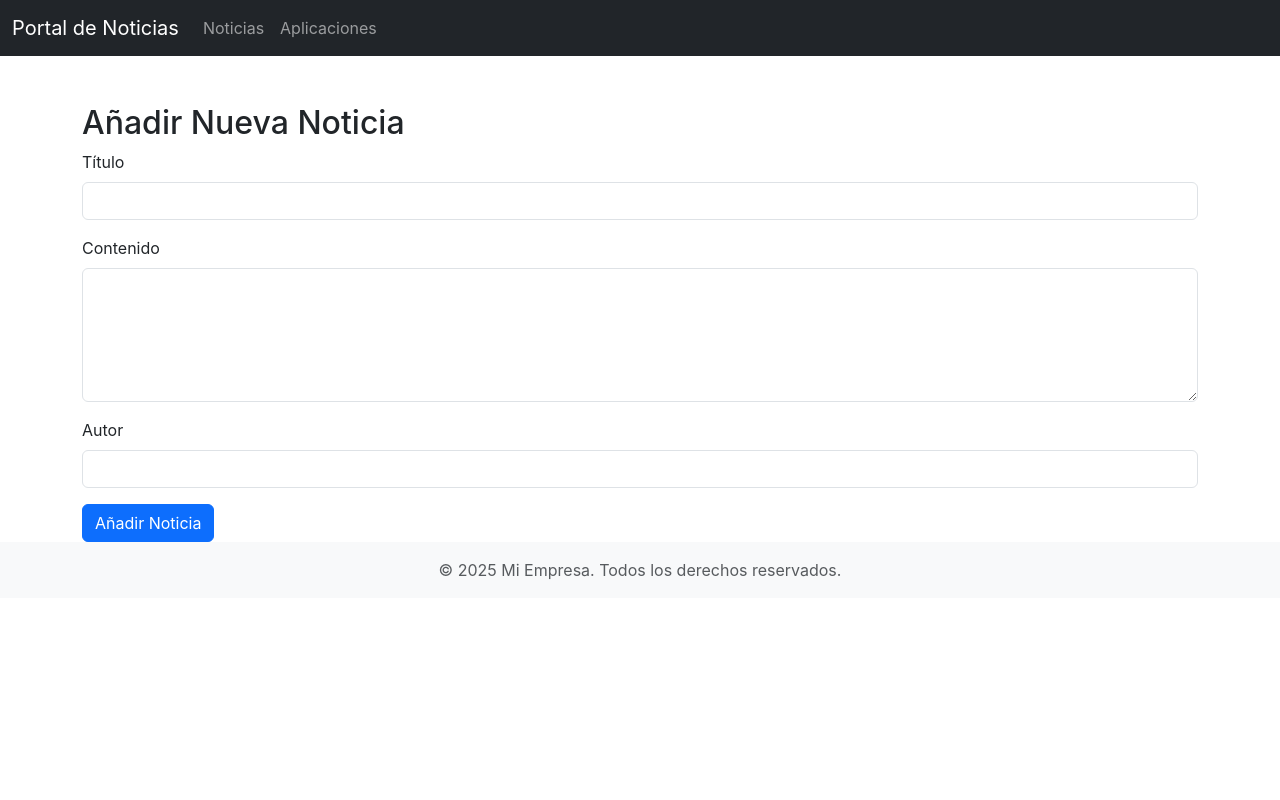
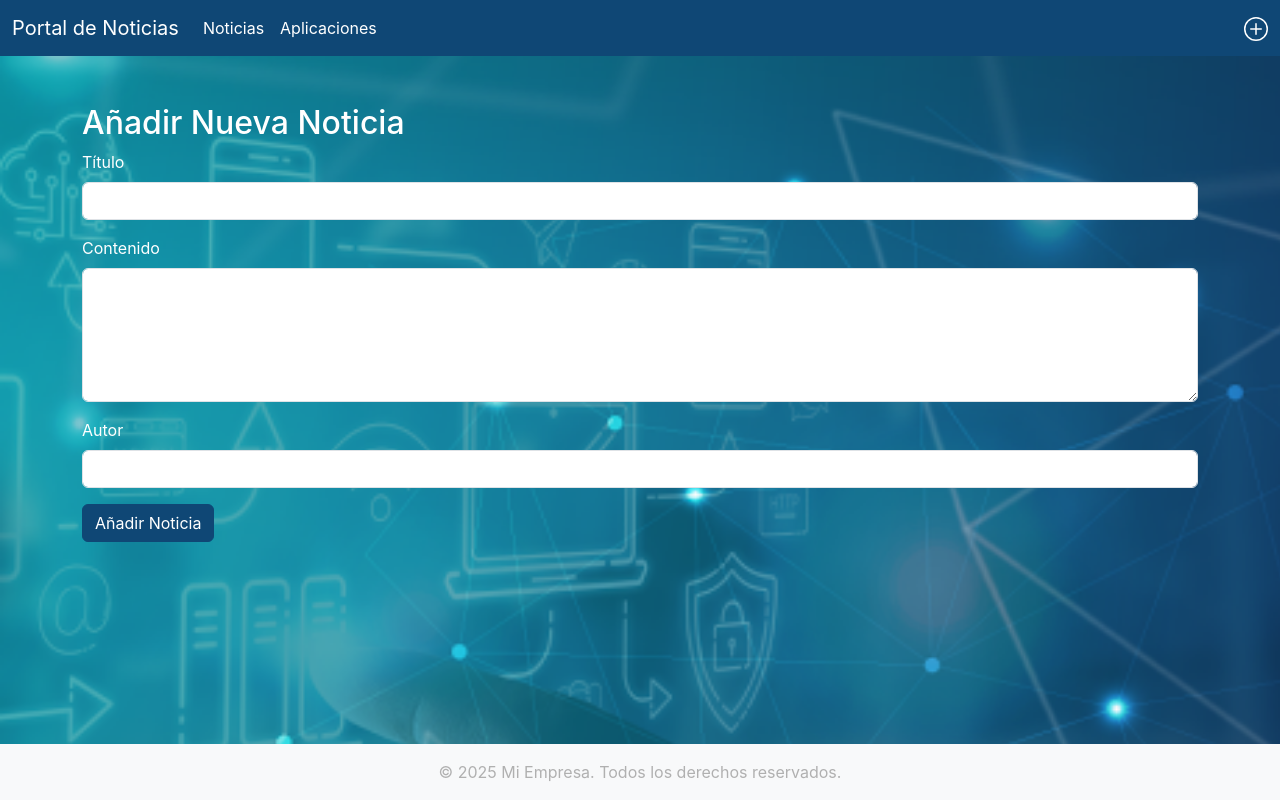
Before and after one commit to AndersRomero/PortalGSH, a React (Create React App) app: page /admin in a window 1280 px wide. Built offline with nearby package versions, Linux system fonts and the light colour scheme.

Commit message:
Adicion estilos y fondo de pagina

```diff
--- a/src/components/Header.tsx
+++ b/src/components/Header.tsx
@@ -4,9 +4,10 @@ import { Link } from 'react-router-dom';
 
 const Header: React.FC = () => {
   return (
-    <nav className="navbar navbar-expand-lg navbar-dark bg-dark">
+    <nav className="navbar navbar-expand-lg navbar-dark">
       <div className="container-fluid">
         <Link className="navbar-brand" to="/">Portal de Noticias</Link>
+
         <div className="collapse navbar-collapse">
           <ul className="navbar-nav me-auto mb-2 mb-lg-0">
             <li className="nav-item">
@@ -17,6 +18,13 @@ const Header: React.FC = () => {
             </li>
           </ul>
         </div>
+
+        <Link to="/admin" className="ms-auto text-white">
+          <svg xmlns="http://www.w3.org/2000/svg" width="24" height="24" fill="currentColor" className="bi bi-plus-circle" viewBox="0 0 16 16">
+            <path d="M8 15A7 7 0 1 1 8 1a7 7 0 0 1 0 14zm0 1A8 8 0 1 0 8 0a8 8 0 0 0 0 16z"/>
+            <path d="M8 4a.5.5 0 0 1 .5.5v3h3a.5.5 0 0 1 0 1h-3v3a.5.5 0 0 1-1 0v-3h-3a.5.5 0 0 1 0-1h3v-3A.5.5 0 0 1 8 4z"/>
+          </svg>
+        </Link>
       </div>
     </nav>
   );
--- a/src/index.css
+++ b/src/index.css
@@ -5,9 +5,66 @@ body {
     sans-serif;
   -webkit-font-smoothing: antialiased;
   -moz-osx-font-smoothing: grayscale;
+
+  /* Fondo Tecnológico */
+  background: url(../public/images/fondo_portal.png);
+  background-attachment: fixed; /* Para que el fondo no se mueva al hacer scroll */
+  background-repeat: no-repeat;
+  background-size: cover;
+  color: #FFFFFF; /* Color de texto principal blanco */
 }
 
 code {
   font-family: source-code-pro, Menlo, Monaco, Consolas, 'Courier New',
     monospace;
 }
+
+/* Estilos para el texto en general */
+h1, h2, h3, h4, h5, h6, p, label, a {
+  color: #FFFFFF; /* Asegura que el texto sea blanco */
+}
+
+/* Sobrescribir estilos de Bootstrap para el navbar */
+.navbar {
+  background-color: #0F4775 !important; /* Color azul personalizado */
+}
+
+.navbar-brand, .nav-link {
+  color: #FFFFFF !important; /* Texto blanco para el navbar */
+}
+
+/* Estilos para las tarjetas de noticias */
+.card {
+  background-color: rgba(255, 255, 255, 0.1); /* Fondo ligeramente transparente */
+  border: 1px solid rgba(255, 255, 255, 0.3); /* Borde sutil */
+  color: #FFFFFF; /* Texto blanco dentro de la tarjeta */
+}
+
+.card-title {
+  color: #FFFFFF; /* Título de la tarjeta blanco */
+}
+
+.card-text {
+  color: #E0E0E0; /* Texto de la tarjeta ligeramente gris para contraste */
+}
+
+.text-muted {
+  color: #B0B0B0 !important; /* Texto muted más claro */
+}
+
+/* Estilos para los botones */
+.btn-primary {
+  background-color: #0F4775 !important;
+  border-color: #0F4775 !important;
+}
+
+.btn-primary:hover {
+  background-color: #0A2E4A !important;
+  border-color: #0A2E4A !important;
+}
+
+footer {
+  bottom: 0;
+  position: absolute;
+  width: 100%;
+}
--- a/src/pages/Admin.tsx
+++ b/src/pages/Admin.tsx
@@ -4,12 +4,16 @@ const Admin = () => {
   const [titulo, setTitulo] = useState('');
   const [contenido, setContenido] = useState('');
   const [autor, setAutor] = useState('');
+  const [isLoading, setIsLoading] = useState(false);
+  const [message, setMessage] = useState<{ type: 'success' | 'error'; text: string } | null>(null);
 
   const handleSubmit = async (e: React.FormEvent) => {
     e.preventDefault();
+    setIsLoading(true);
+    setMessage(null);
 
     const nuevaNoticia = {
-      id: Date.now(), // Usamos un timestamp como ID único
+      id: Date.now(),
       titulo,
       contenido,
       autor,
@@ -26,16 +30,18 @@ const Admin = () => {
       });
 
       if (response.ok) {
-        alert('Noticia añadida correctamente');
+        setMessage({ type: 'success', text: '¡Noticia añadida correctamente!' });
         setTitulo('');
         setContenido('');
         setAutor('');
       } else {
-        alert('Error al añadir la noticia');
+        setMessage({ type: 'error', text: 'Error al añadir la noticia. Inténtalo de nuevo.' });
       }
     } catch (error) {
       console.error('Error:', error);
-      alert('Error de conexión con el servidor');
+      setMessage({ type: 'error', text: 'Error de conexión con el servidor.' });
+    } finally {
+      setIsLoading(false);
     }
   };
 
@@ -76,7 +82,23 @@ const Admin = () => {
             required
           />
         </div>
-        <button type="submit" className="btn btn-primary">Añadir Noticia</button>
+
+        {message && (
+          <div className={`alert ${message.type === 'success' ? 'alert-success' : 'alert-danger'}`}>
+            {message.text}
+          </div>
+        )}
+
+        <button type="submit" className="btn btn-primary" disabled={isLoading}>
+          {isLoading ? (
+            <>
+              <span className="spinner-border spinner-border-sm" role="status" aria-hidden="true"></span>
+              <span className="ms-2">Enviando...</span>
+            </>
+          ) : (
+            'Añadir Noticia'
+          )}
+        </button>
       </form>
     </div>
   );
```
Also changed, not shown: public/images/fondo_portal.png (added).
